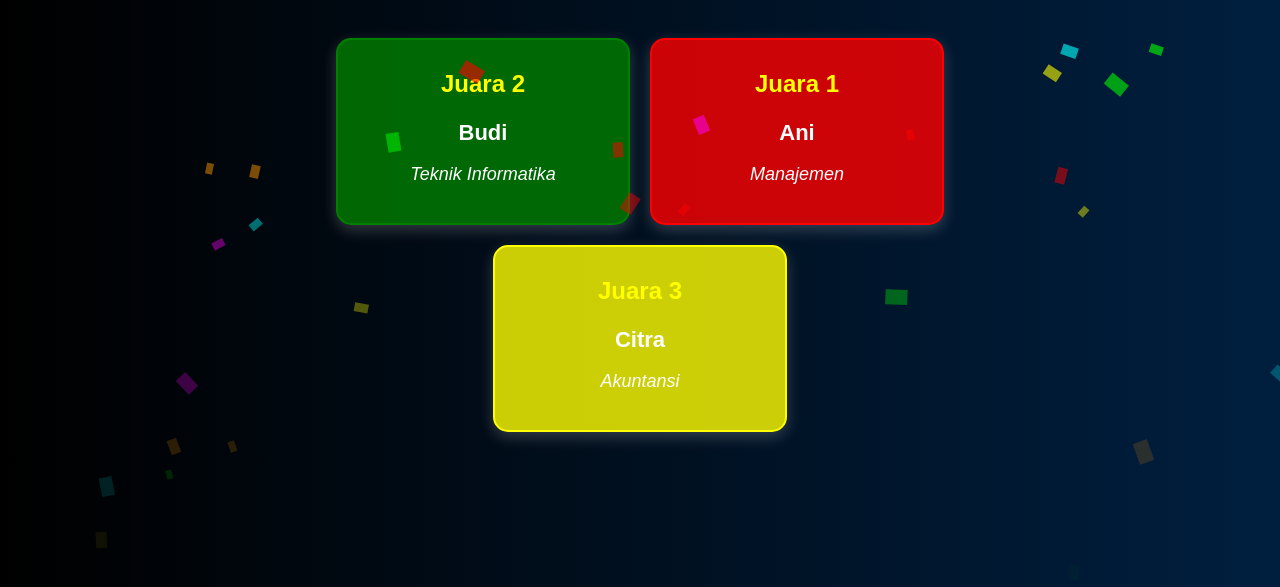
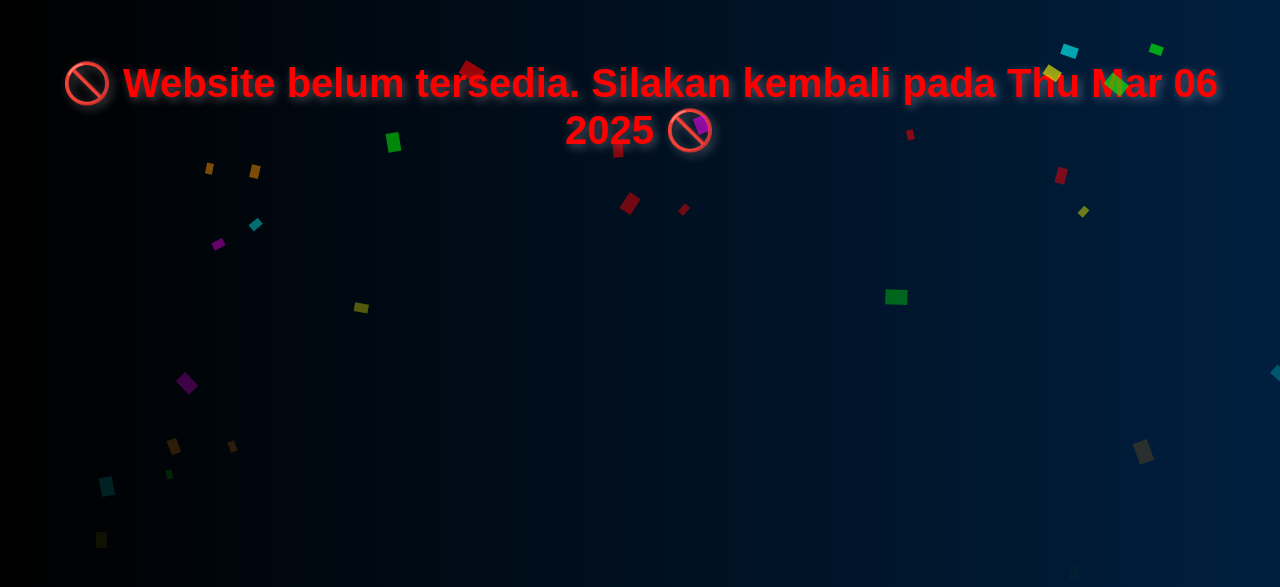
Before and after one commit to kuiz-ops/kuiserpeel, a plain HTML site: page index.html in a window 1280 px wide. Shown: the part 213-800 px from the top of the page. Drawn offline with Linux system fonts and the light colour scheme.

Commit message:
Update index.html

```diff
--- a/index.html
+++ b/index.html
@@ -42,7 +42,7 @@
 
 <script>
     // Tentukan tanggal rilis (format: YYYY-MM-DD)
-    const releaseDate = new Date("2025-02-25"); // Ganti dengan tanggal yang kamu inginkan
+    const releaseDate = new Date("2025-03-06"); // Ganti dengan tanggal yang kamu inginkan
     const currentDate = new Date(); // Ambil tanggal saat ini
 
     // Jika tanggal sekarang kurang dari tanggal rilis, tampilkan pesan & blok akses
```
